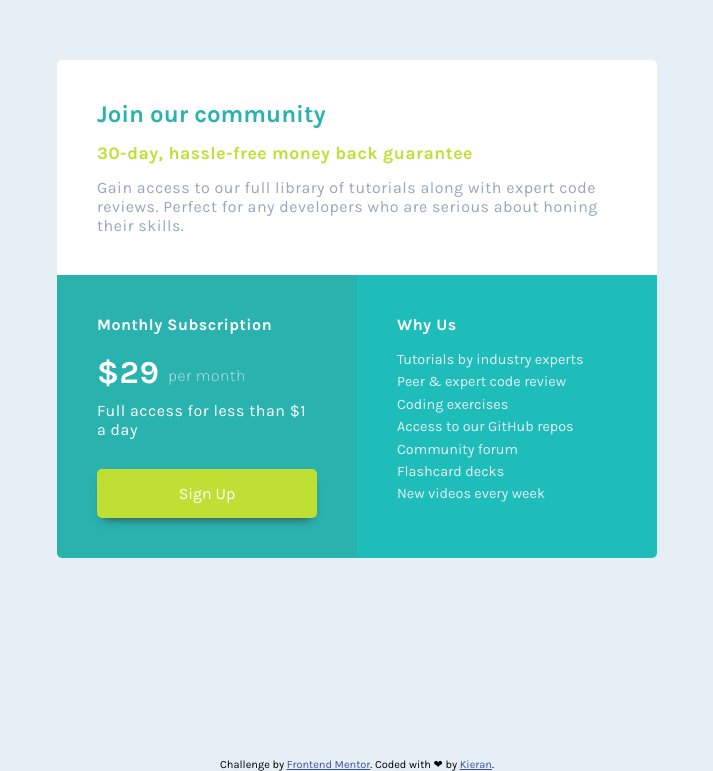
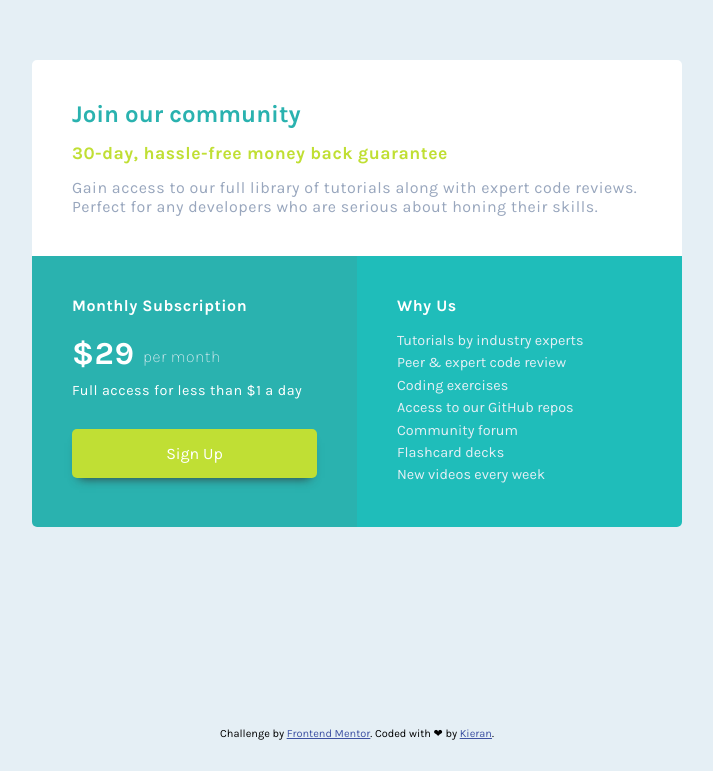
Before and after one commit to ExpireKappa/frontend-mentor-challenges, a plain HTML site: page single-price-grid/index.html in a window 1280 px wide. Shown: the part 140-911 px from the top of the page, without its empty margins (283-996 px from the left). After the commit the page ends 880 px from the top, so only its background shows below. Drawn offline with Linux system fonts and the light colour scheme.

Commit message:
Update text styling to reflect the design better

```diff
--- a/single-price-grid/style.css
+++ b/single-price-grid/style.css
@@ -23,7 +23,7 @@ body {
 
 .main-container {
     background-color: white;
-    max-width: 600px;
+    max-width: 650px;
     margin: 200px auto;
     border-radius: 5px;
 }
@@ -77,6 +77,7 @@ body {
 .bottom-container div:first-child p {
     letter-spacing: 0.5px;
     margin: 5px 0;
+    font-size: 0.9rem;
 }
 
 .bottom-container div:first-child .price {
```
